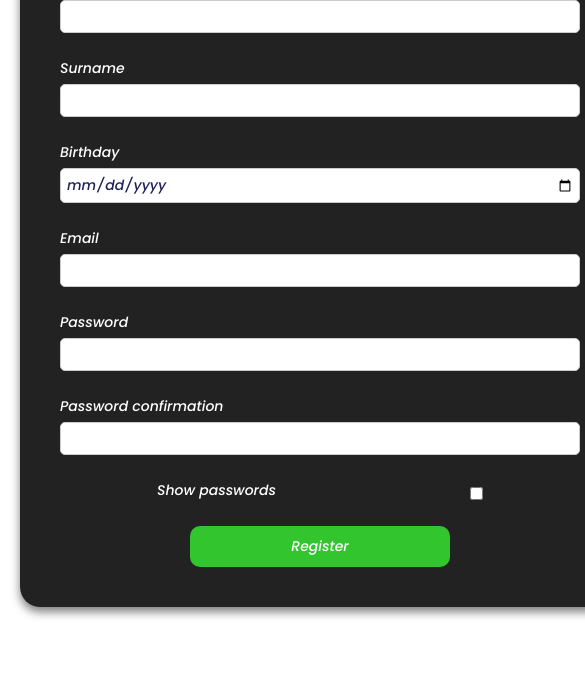
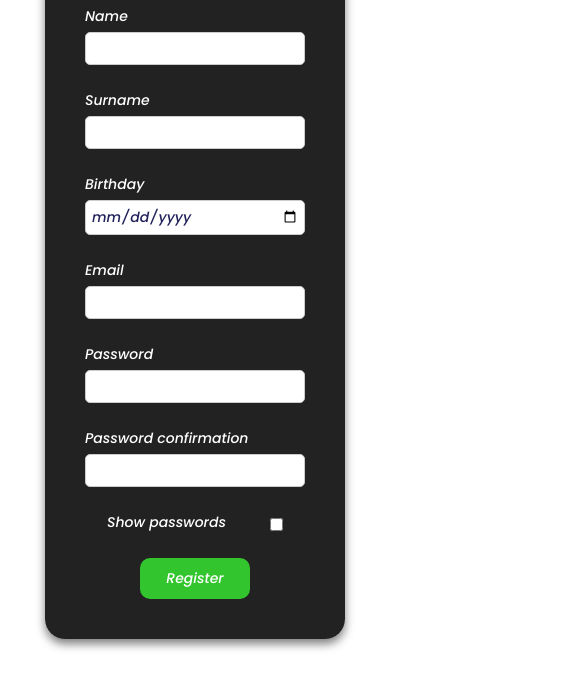
Before and after one commit to Pikadorius/CBS_test, a plain HTML site: page index.html in a window 390 px wide. Shown: the part 154-844 px from the top of the page, 585 px wide, since content can reach past the window. Drawn offline with Linux system fonts and the light colour scheme.

Commit message:
added some styles

```diff
--- a/style.css
+++ b/style.css
@@ -12,11 +12,13 @@
   height: 100vh;
   top: 0;
   left: 0;
+  display: flex;
+  justify-content: center;
+  align-items: center;
 }
 
 .container {
   width: 600px;
-  margin: 0 auto;
 }
 
 h1 {
@@ -27,7 +29,6 @@ h1 {
 form {
   border-radius: 20px;
   width: 100%;
-  margin: 20px;
   box-shadow: 0px 5px 10px 0px rgba(0, 0, 0, 0.5);
   display: flex;
   flex-direction: column;
@@ -81,13 +82,6 @@ button[type="submit"] {
   margin-top: 5px;
 }
 
-@media screen and (max-width: 600px) {
-  .wrapper {
-    min-width: 300px;
-    max-width: 450px;
-  }
-}
-
 .showPass {
   width: 100%;
   display: flex;
@@ -109,3 +103,11 @@ button[type="submit"] {
   justify-content: center;
   align-items: center;
 }
+
+
+@media screen and (max-width: 600px) {
+  .container {
+    min-width: 300px;
+    max-width: 300px;
+  }
+}
```
